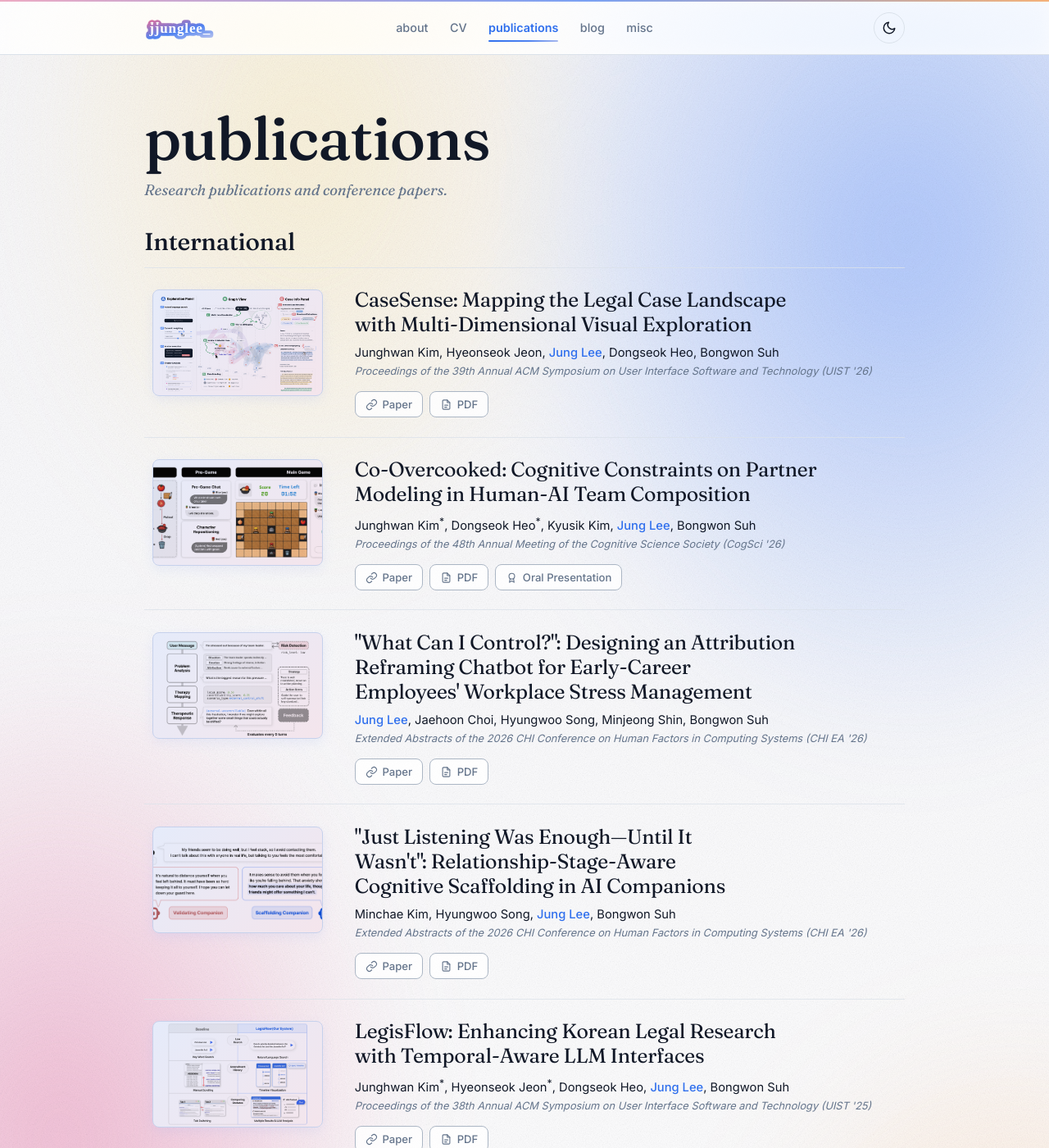
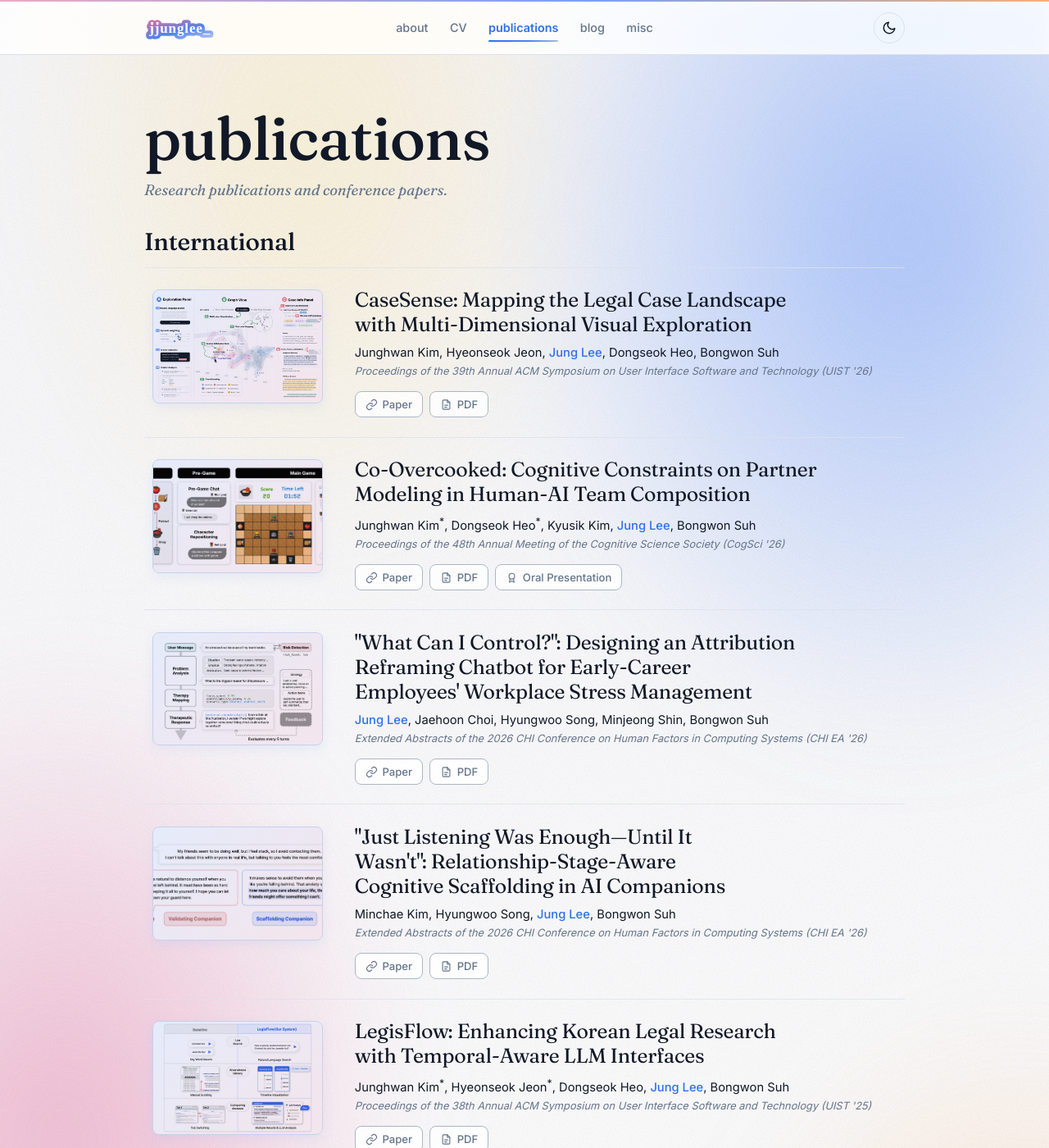
Before and after one commit to leejungp2/leejungp2.github.io, a Jekyll site: the page built from _pages/publications.html, in a window 1280 px wide and 1400 px high. Shown: the whole window at 82% size. Built offline with Jekyll 4.4.1, drawn with Linux system fonts in a browser that asks for light colours.

Commit message:
Make publication thumbnails slightly taller (3:2)

```diff
--- a/assets/css/main.css
+++ b/assets/css/main.css
@@ -1108,7 +1108,7 @@ img { max-width: 100%; height: auto; }
   grid-row: 1 / span 6;
   align-self: start;
   display: block;
-  aspect-ratio: 16 / 10;
+  aspect-ratio: 3 / 2;
   margin-top: 0.2rem;
   overflow: hidden;
   border-radius: var(--radius);
```
